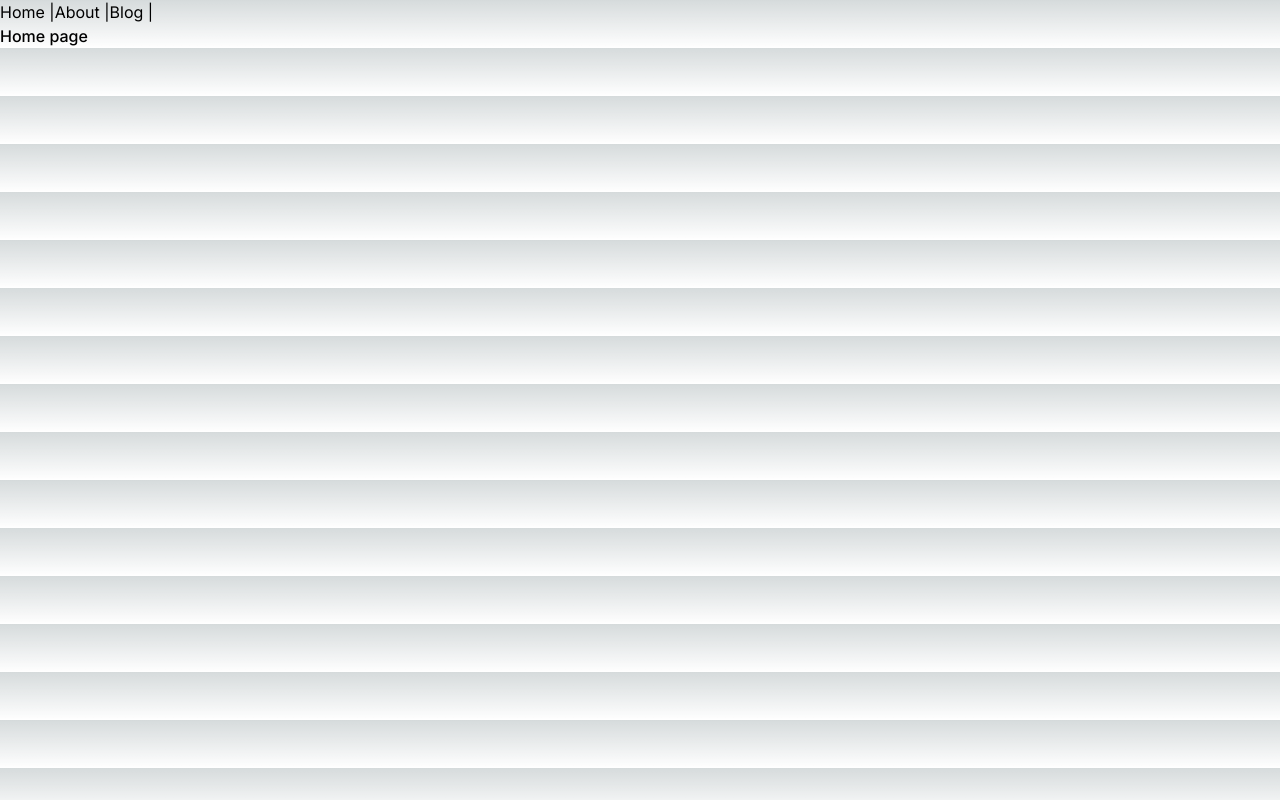
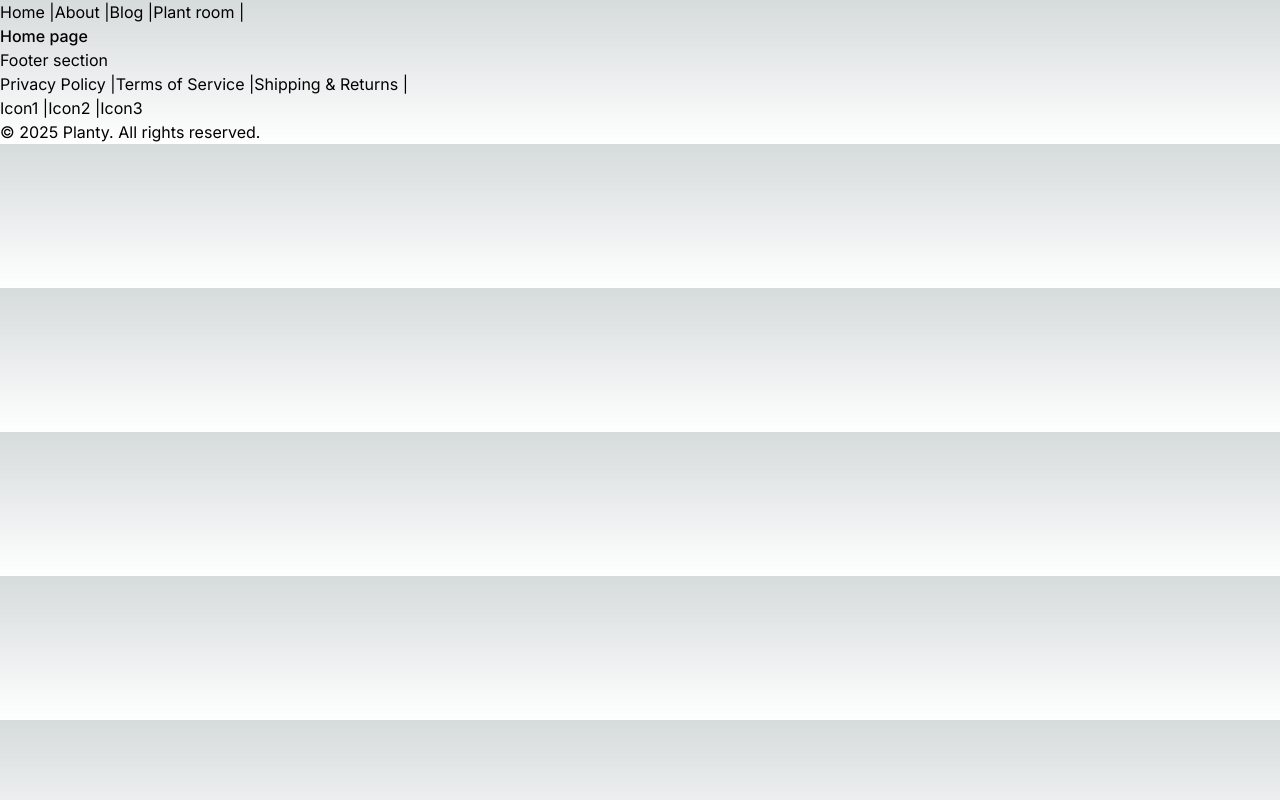
Before and after one commit to WetBanana2486/Ecommerce-planty, a Next.js app: page / in a window 1280 px wide. Built offline with nearby package versions, Linux system fonts and the light colour scheme.

Commit message:
Update components

```diff
--- a/app/components/Footer/Footer.tsx
+++ b/app/components/Footer/Footer.tsx
@@ -3,12 +3,18 @@ import Link from 'next/link';
 export default function Footer() {
   return (
     <footer className="">
-        <p>What should I put in footer?</p>
-        <nav>
-        <Link href="/">Home</Link> |
-        <Link href="/about">About</Link> |
-        <Link href="/blog">Blog</Link> |
-        </nav>
+      <p>Footer section</p>
+      <nav>
+        <Link href="#">Privacy Policy</Link> |
+        <Link href="#">Terms of Service</Link> |
+        <Link href="#">Shipping & Returns</Link> |
+      </nav>
+      <nav>
+        <Link href="#">Icon1</Link> |
+        <Link href="#">Icon2</Link> |
+        <Link href="#">Icon3</Link>
+      </nav>
+      <p>© {new Date().getFullYear()} Planty. All rights reserved.</p>
     </footer>
   );
 }
--- a/app/components/Header/Header.tsx
+++ b/app/components/Header/Header.tsx
@@ -8,6 +8,7 @@ export default function Header() {
         <Link href="/">Home</Link> |
         <Link href="/about">About</Link> |
         <Link href="/blog">Blog</Link> |
+        <Link href="/blog">Plant room</Link> |
         </nav>
     </header>
   );
--- a/app/page.tsx
+++ b/app/page.tsx
@@ -1,11 +1,13 @@
 import Link from 'next/link';
 import Header from './components/Header/Header';
+import Footer from './components/Footer/Footer';
 
 export default function Home() {
   return (
     <main className="">
       <Header />
       <p className="font-medium hover:text-blue-400">Home page</p>
+      <Footer />
     </main>
   );
 }
```
